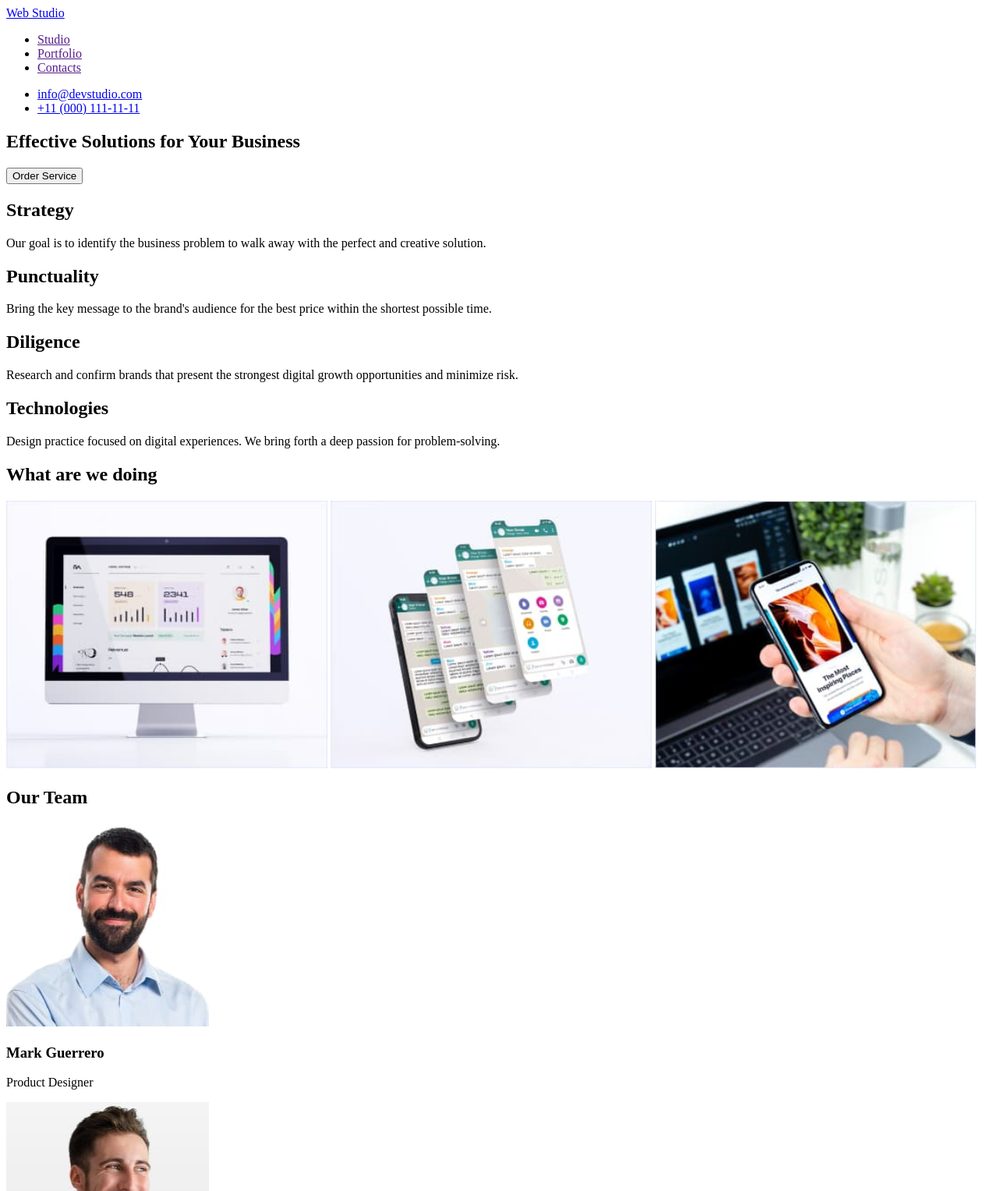
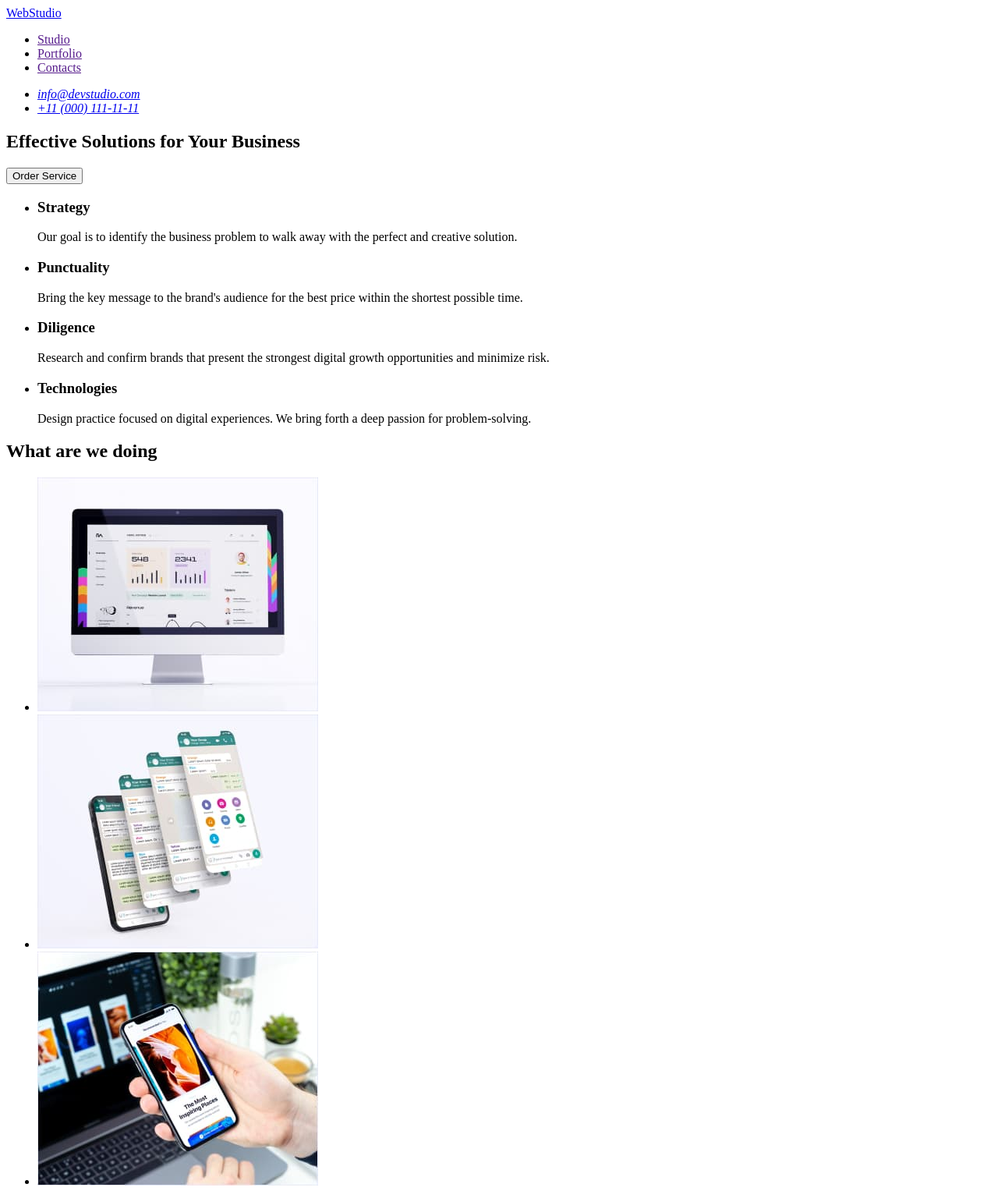
Before and after one commit to NikitinaAlina/goit-markup-hw-01, a plain HTML site: page index.html in a window 1280 px wide. Shown: the top 1527 px of the page at 78% size. Drawn offline with Linux system fonts and the light colour scheme.

Commit message:
Update index.html

```diff
--- a/index.html
+++ b/index.html
@@ -10,17 +10,19 @@
   <body>
     <header>
       <nav>
-        <a href="index.html">Web Studio</a>
+        <a href="./index.html">WebStudio</a>
         <ul>
           <li><a href="">Studio</a></li>
           <li><a href="">Portfolio</a></li>
           <li><a href="">Contacts</a></li>
         </ul>
       </nav>
+      <address>
         <ul>
           <li><a href="mailto:info@devstudio.com">info@devstudio.com</a></li>
-        <li><a href="+110001111111">+11 (000) 111-11-11</a></li>
+          <li><a href="tel:+110001111111">+11 (000) 111-11-11</a></li>
         </ul>
+      </address>
     </header>
     <main>
       <section>
@@ -28,71 +30,92 @@
         <button type="button">Order Service</button>
       </section>
       <section>
-        <h2>Strategy</h2>
+        <ul>
+          <li>
+            <h3>Strategy</h3>
+
             <p>
               Our goal is to identify the business problem to walk away with the
               perfect and creative solution.
             </p>
-        <h2>Punctuality</h2>
+          </li>
+          <li>
+            <h3>Punctuality</h3>
             <p>
               Bring the key message to the brand's audience for the best price
               within the shortest possible time.
             </p>
-        <h2>Diligence</h2>
+          </li>
+          <li>
+            <h3>Diligence</h3>
             <p>
-          Research and confirm brands that present the strongest digital growth
-          opportunities and minimize risk.
+              Research and confirm brands that present the strongest digital
+              growth opportunities and minimize risk.
             </p>
-        <h2>Technologies</h2>
+          </li>
+          <li>
+            <h3>Technologies</h3>
             <p>
-          Design practice focused on digital experiences. We bring forth a deep
-          passion for problem-solving.
+              Design practice focused on digital experiences. We bring forth a
+              deep passion for problem-solving.
             </p>
+          </li>
+        </ul>
       </section>
       <section>
         <h2>What are we doing</h2>
-        <img src="/images/img1.jpg" alt="monitor" width="412" />
-        <img src="/images/img2.jpg" alt="social network" width="412" />
-        <img src="/images/img3.jpg" alt="telephone" width="412" />
+        <ul>
+          <li><img src="/images/img1.jpg" alt="monitor" width="360" /></li>
+          <li>
+            <img src="/images/img2.jpg" alt="social network" width="360" />
+          </li>
+          <li><img src="/images/img3.jpg" alt="telephone" width="360" /></li>
+        </ul>
       </section>
       <section>
         <h2>Our Team</h2>
+        <ul>
+          <li>
             <img
               src="/images/team_card1.jpg"
               alt="Mark Guerrero Product Designer"
-          width="260"
-          height="260"
+              width="264"
             />
             <h3>Mark Guerrero</h3>
             <p>Product Designer</p>
+          </li>
+          <li>
             <img
               src="/images/team_card2.jpg"
               alt="Tom Ford Frontend Developer"
-          width="260"
-          height="260"
+              width="264"
             />
             <h3>Tom Ford</h3>
             <p>Frontend Developer</p>
+          </li>
+          <li>
             <img
               src="/images/team_card3.jpg"
               alt="Camila Garcia Marketing"
-          width="260"
-          height="260"
+              width="264"
             />
             <h3>Camila Garcia</h3>
             <p>Marketing</p>
+          </li>
+          <li>
             <img
               src="/images/team_card4.jpg"
               alt="Daniel Wilson UI Designer"
-          width="260"
-          height="260"
+              width="264"
             />
             <h3>Daniel Wilson</h3>
             <p>UI Designer</p>
+          </li>
+        </ul>
       </section>
     </main>
     <footer>
-      <a href="index.html">Web Studio</a>
+      <a href="./index.html">WebStudio</a>
       <p>
         Increase the flow of customers and sales for your business with digital
         marketing & growth solutions.
```
Lines whose indentation alone changed are shown as unchanged.
